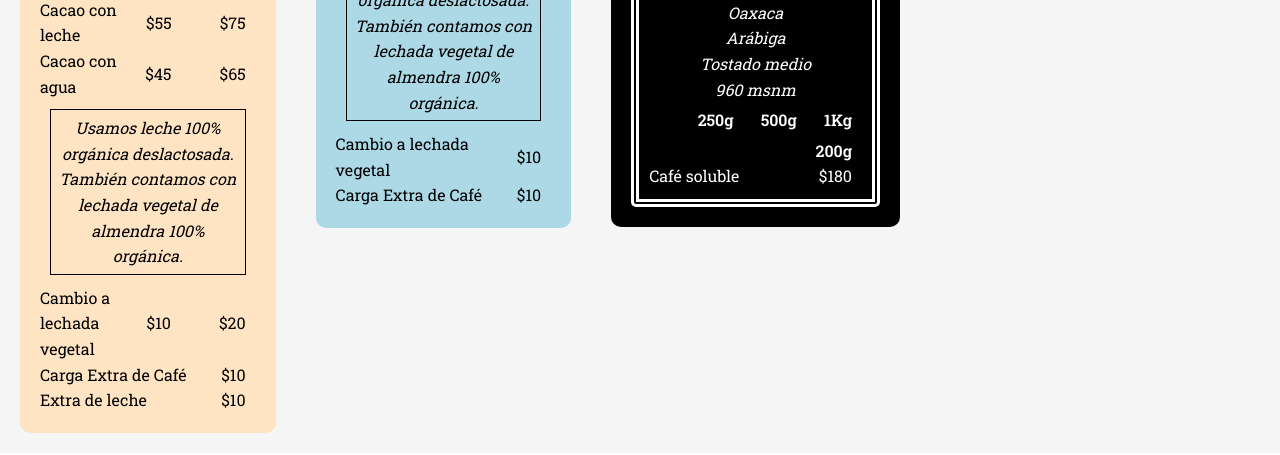
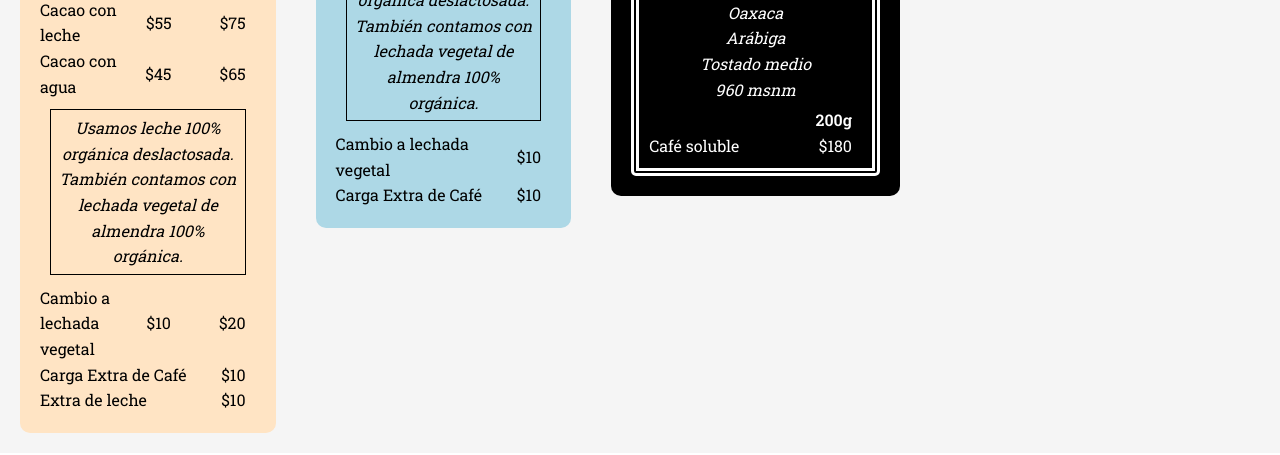
Before and after one commit to Lotarius21/farel, a plain HTML site: page index.html in a window 1280 px wide. Shown: the part 819-1274 px from the top of the page. Drawn offline with Linux system fonts and the light colour scheme.

Commit message:
Update index.html

```diff
--- a/index.html
+++ b/index.html
@@ -127,7 +127,7 @@
 
                 <p class="commentCartab">CAFÉ ORGÁNICO<br>de la región del Istmo de Oaxaca<br>Arábiga<br>Tostado medio<br>960 msnm</p>
 
-                <div class="titCartab extraG"><p>250g</p><p>500g</p><p>1Kg</p></div>
+                <div class="titCartab extraG uciri"><p>250g</p><p>500g</p><p>1Kg</p></div>
 
                 <div class="lineaProd uciri"><p>Café en grano</p><div class="precioCartab"><p>$110</p><p>$210</p><p>$390</p></div></div>
                 <div class="lineaProd uciri"><p>Café molido</p><div class="precioCartab"><p>$115</p><p>$215</p><p>$395</p></div></div>
```
